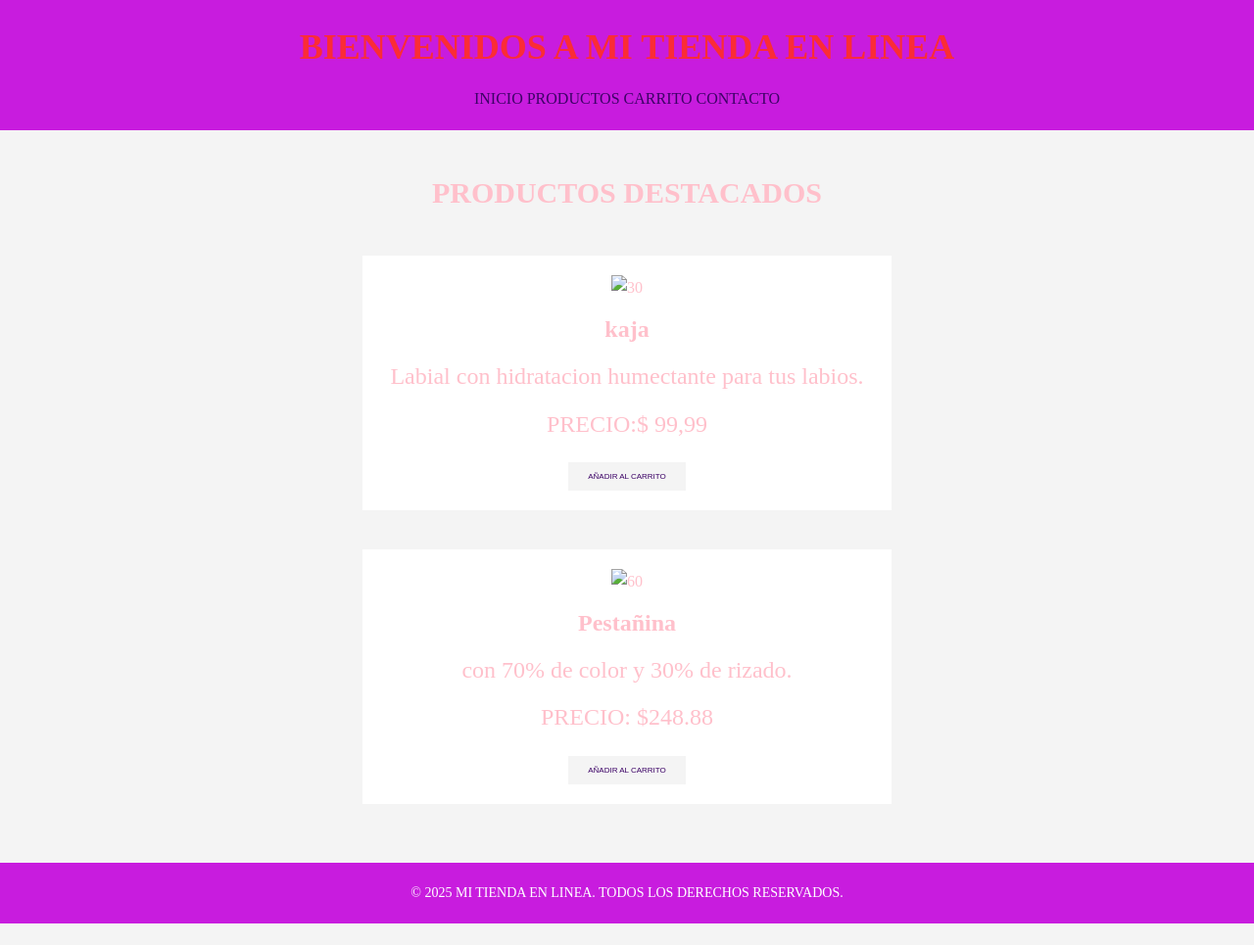
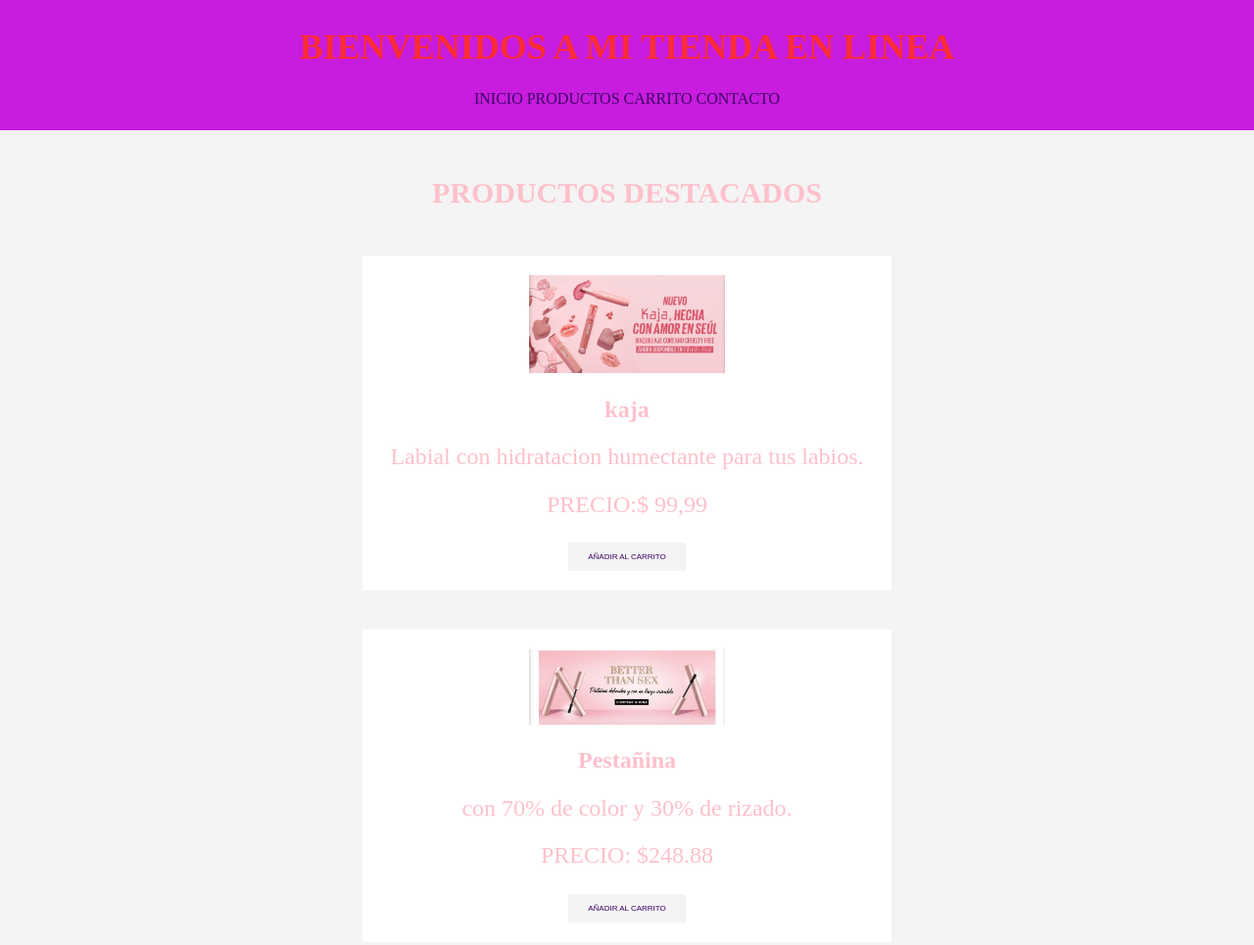
Before and after one commit to castrotintinagosofia2012-netizen/TIENDADEBELLEZA, a plain HTML site: page index.html in a window 1280 px wide. Shown: the top 965 px of the page at 98% size. Before the commit the page ends 943 px from the top, so only its background shows below. Drawn offline with Linux system fonts and the light colour scheme.

Commit message:
Add files via upload

```diff
--- a/index.html
+++ b/index.html
@@ -29,7 +29,7 @@
 	<H2> PRODUCTOS DESTACADOS </H2>
 	<DIV CLASS="producto">
 
-		<IMG SRC="imagenes/prueba1.jpg" ALT="30">
+		<IMG SRC="prueba1.jpg" ALT="30">
 		<H3> kaja </H3>
 		<P>Labial con hidratacion humectante para tus labios.</P>
 		<P> PRECIO:$ 99,99</P>
@@ -38,7 +38,7 @@
 	</DIV>
 
 	<DIV CLASS="producto">
-		<IMG SRC="imagenes/prueba3.jpg" ALT="60">
+		<IMG SRC="prueba3.jpg" ALT="60">
 		<H3> Pestañina </H3>
 		<p> con 70% de color y 30% de rizado.
 		<P> PRECIO: $248.88 </P>
```
